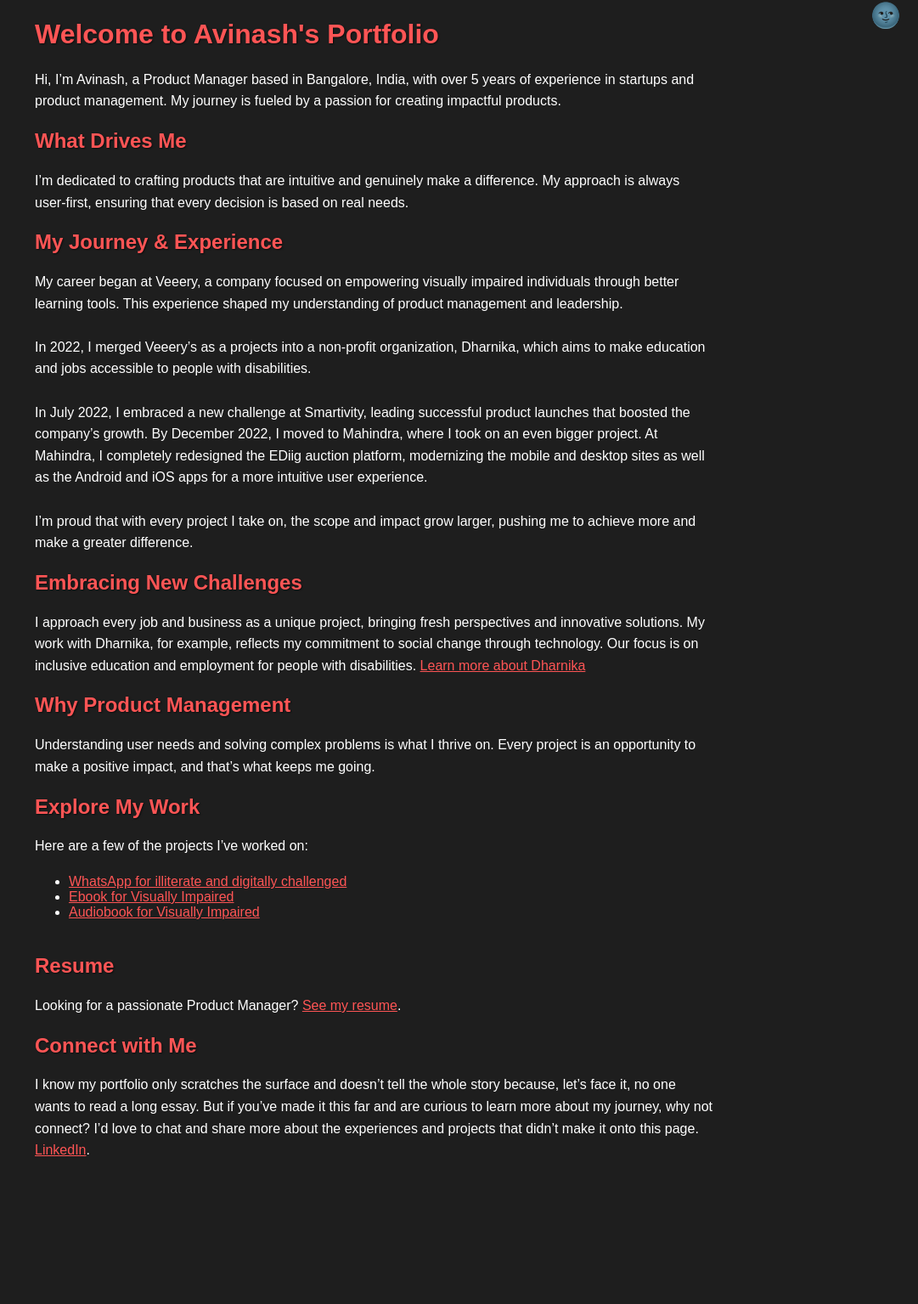
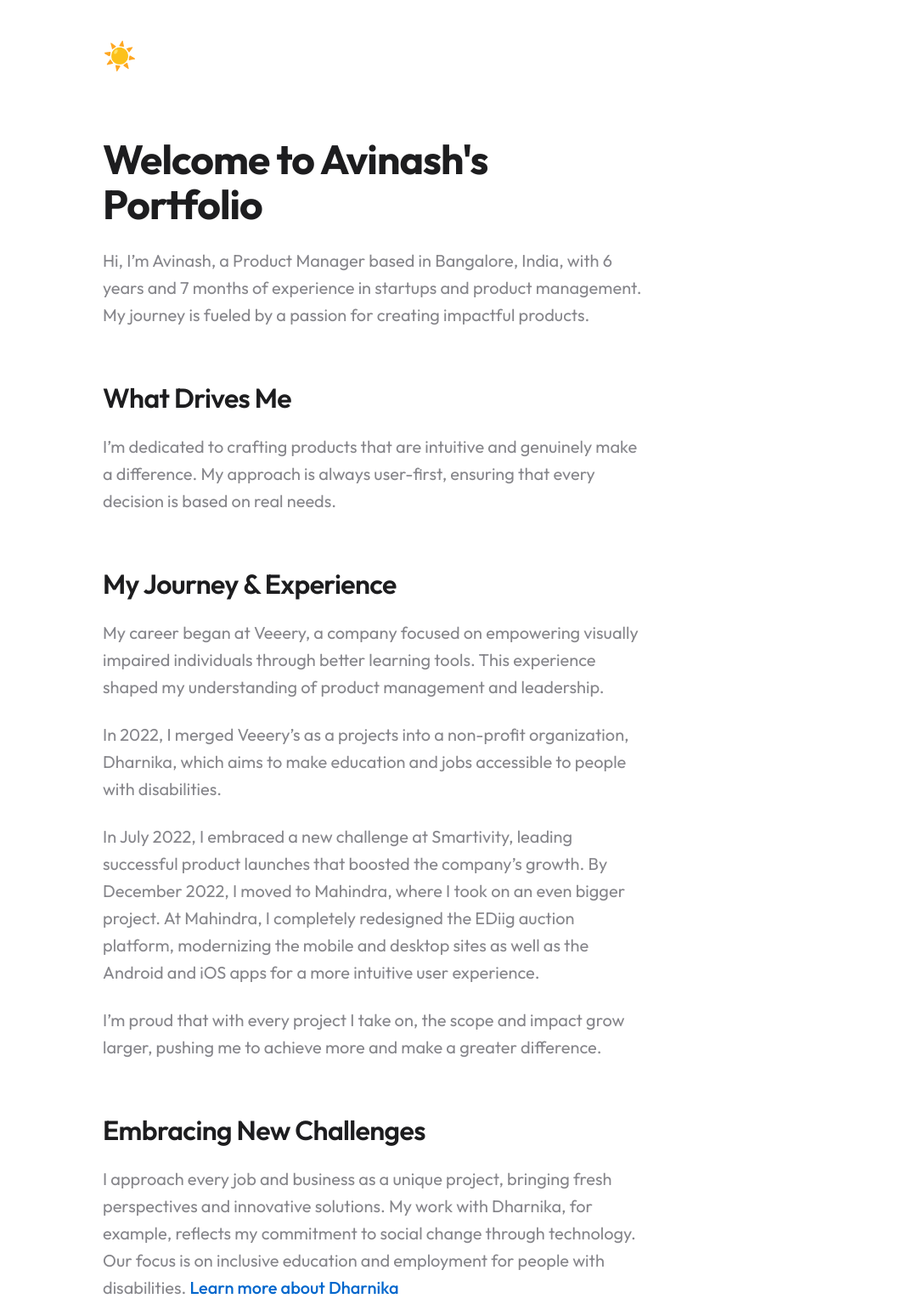
Before and after one commit to avithehacker/PM, a plain HTML site: page index.html in a window 1280 px wide. Shown: the part 19-1554 px from the top of the page at 85% size, without its empty margins (199-1280 px from the left). Before the commit the page ends 1426 px from the top, so only its background shows below. Drawn offline with Linux system fonts and the light colour scheme.

Commit message:
new design with antigravity

```diff
--- a/index.html
+++ b/index.html
@@ -1,152 +1,159 @@
 <!DOCTYPE html>
-<html lang="en">
+<html lang="en" data-theme="light">
+
 <head>
     <meta charset="UTF-8">
     <meta name="viewport" content="width=device-width, initial-scale=1.0">
     <title>Avinash's Portfolio</title>
     <link rel="icon" type="image/png" href="https://github.com/favicon.ico">
-    <style>
-        body {
-            font-family: 'Arial', sans-serif;
-            margin: 0;
-            padding: 0;
-            background-color: #1e1e1e; /* Dark background color */
-            color: #ffffff; /* Light text color */
-            transition: background-color 0.5s, color 0.5s;
-        }
-
-        .container {
-            max-width: 800px;
-            margin: auto;
-            padding: 20px;
-        }
-
-        .toggle-btn {
-            position: fixed;
-            top: 20px;
-            right: 20px;
-            cursor: pointer;
-            font-size: 1.8rem; /* Slightly larger font size */
-        }
-
-        .toggle-btn:before {
-            content: '🌚'; /* Moon icon for dark mode by default */
-            color: #bf55ec; /* Purple color for dark mode icon */
-        }
-
-        /* Light mode styles */
-        .light-mode {
-            background-color: #ffffff;
-            color: #000000;
-        }
-
-        .light-mode .toggle-btn:before {
-            content: '🌞'; /* Sun icon for light mode */
-            color: #ff9900; /* Orange color for light mode icon */
-        }
-
-        h1, h2, h3 {
-            color: #ff5555; /* Reddish color for headings */
-            text-shadow: 1px 1px 2px rgba(0, 0, 0, 0.6); /* Slight text shadow for better contrast */
-        }
-
-        a {
-            color: #ff5555; /* Red color for links */
-        }
-
-        p {
-            line-height: 1.6;
-            margin-bottom: 20px; /* Increased spacing between paragraphs */
-        }
-
-        .resume-section {
-            margin-top: 40px;
-        }
-
-        .resume-btn {
-            display: block;
-            margin-top: 20px;
-            padding: 10px;
-            background-color: #bf55ec; /* Purple color for button background */
-            color: #ffffff; /* Text color for the button */
-            text-align: center;
-            text-decoration: none;
-            border-radius: 5px;
-            cursor: pointer;
-        }
-    </style>
+    <link rel="stylesheet" href="style.css">
+    <link rel="preconnect" href="https://fonts.googleapis.com">
+    <link rel="preconnect" href="https://fonts.gstatic.com" crossorigin>
+    <link href="https://fonts.googleapis.com/css2?family=Outfit:wght@300;400;500;600;700;800&display=swap"
+        rel="stylesheet">
     <script type="text/javascript">
-        (function(c,l,a,r,i,t,y){
-            c[a]=c[a]||function(){(c[a].q=c[a].q||[]).push(arguments)};
-            t=l.createElement(r);t.async=1;t.src="https://www.clarity.ms/tag/"+i;
-            y=l.getElementsByTagName(r)[0];y.parentNode.insertBefore(t,y);
+        (function (c, l, a, r, i, t, y) {
+            c[a] = c[a] || function () { (c[a].q = c[a].q || []).push(arguments) };
+            t = l.createElement(r); t.async = 1; t.src = "https://www.clarity.ms/tag/" + i;
+            y = l.getElementsByTagName(r)[0]; y.parentNode.insertBefore(t, y);
         })(window, document, "clarity", "script", "mjjppi513f");
     </script>
 </head>
+
 <body>
 
-<div class="toggle-btn" onclick="toggleMode()"></div>
+    <div class="container">
+        <div class="top-icon" id="theme-toggle" onclick="toggleMode()" aria-label="Toggle Dark Mode">☀️</div>
 
-<div class="container">
+        <main>
+            <section class="intro">
                 <h1>Welcome to Avinash's Portfolio</h1>
+                <p>
+                    Hi, I’m Avinash, a Product Manager based in Bangalore, India, with <span
+                        id="experience-counter"></span> of experience in
+                    startups and product management. My journey is fueled by a passion for creating impactful products.
+                </p>
+            </section>
 
-    <p>
-
-        Hi, I’m Avinash, a Product Manager based in Bangalore, India, with over 5 years of experience in startups and product management. My journey is fueled by a passion for creating impactful products.
-    </p>
-
+            <section>
                 <h2>What Drives Me</h2>
                 <p>
-        I’m dedicated to crafting products that are intuitive and genuinely make a difference. My approach is always user-first, ensuring that every decision is based on real needs.
+                    I’m dedicated to crafting products that are intuitive and genuinely make a difference. My approach
+                    is always user-first, ensuring that every decision is based on real needs.
                 </p>
+            </section>
 
+            <section>
                 <h2>My Journey & Experience</h2>
                 <p>
-        My career began at Veeery, a company focused on empowering visually impaired individuals through better learning tools. This experience shaped my understanding of product management and leadership.
-<br><br>
-In 2022, I merged Veeery’s as a projects into a non-profit organization, Dharnika, which aims to make education and jobs accessible to people with disabilities.
-<br><br>
-In July 2022, I embraced a new challenge at Smartivity, leading successful product launches that boosted the company’s growth. By December 2022, I moved to Mahindra, where I took on an even bigger project. At Mahindra, I completely redesigned the EDiig auction platform, modernizing the mobile and desktop sites as well as the Android and iOS apps for a more intuitive user experience.
+                    My career began at Veeery, a company focused on empowering visually impaired individuals through
+                    better learning tools. This experience shaped my understanding of product management and leadership.
+                </p>
+                <p>
+                    In 2022, I merged Veeery’s as a projects into a non-profit organization, Dharnika, which aims to
+                    make education and jobs accessible to people with disabilities.
+                </p>
+                <p>
+                    In July 2022, I embraced a new challenge at Smartivity, leading successful product launches that
+                    boosted the company’s growth. By December 2022, I moved to Mahindra, where I took on an even bigger
+                    project. At Mahindra, I completely redesigned the EDiig auction platform, modernizing the mobile and
+                    desktop sites as well as the Android and iOS apps for a more intuitive user experience.
+                </p>
+                <p>
+                    I’m proud that with every project I take on, the scope and impact grow larger, pushing me to achieve
+                    more and make a greater difference.
+                </p>
+            </section>
 
-<br><br>
-I’m proud that with every project I take on, the scope and impact grow larger, pushing me to achieve more and make a greater difference.
-
-</p>
-
+            <section>
                 <h2>Embracing New Challenges</h2>
                 <p>
-        I approach every job and business as a unique project, bringing fresh perspectives and innovative solutions. My work with Dharnika, for example, reflects my commitment to social change through technology. Our focus is on inclusive education and employment for people with disabilities.&nbsp;<a href="https://dharnikafoundation.org/">Learn more about Dharnika</a> </p>
+                    I approach every job and business as a unique project, bringing fresh perspectives and innovative
+                    solutions. My work with Dharnika, for example, reflects my commitment to social change through
+                    technology. Our focus is on inclusive education and employment for people with disabilities. <a
+                        href="https://dharnikafoundation.org/">Learn more about Dharnika</a>
+                </p>
+            </section>
 
+            <section>
+                <h2>Why Product Management</h2>
+                <p>Understanding user needs and solving complex problems is what I thrive on. Every project is an
+                    opportunity to make a positive impact, and that’s what keeps me going.</p>
+            </section>
 
-    <h2>Why Product Management</h2>
-    <p>Understanding user needs and solving complex problems is what I thrive on. Every project is an opportunity to make a positive impact, and that’s what keeps me going.</p>
-
+            <section>
                 <h2>Explore My Work</h2>
                 <p>Here are a few of the projects I’ve worked on:</p>
-
                 <ul>
-        <li><a href="/PM/pdf/prd/Building WhatsApp for illiterate and digitally challenged.pdf">WhatsApp for illiterate and digitally challenged</a></li>
-        <li><a href="/PM/pdf/prd/Veeery Accessible Ebook for Visually Impaired.pdf">Ebook for Visually Impaired</a></li>
-        <li><a href="/PM/pdf/prd/Veeery Accessible Audiobook for Visually Impaired.pdf">Audiobook for Visually Impaired</a></li>
+                    <li><a href="pdf/prd/Building WhatsApp for illiterate and digitally challenged.pdf">WhatsApp for
+                            illiterate and digitally challenged</a></li>
+                    <li><a href="pdf/prd/Veeery Accessible Ebook for Visually Impaired.pdf">Ebook for Visually
+                            Impaired</a></li>
+                    <li><a href="pdf/prd/Veeery Accessible Audiobook for Visually Impaired.pdf">Audiobook for
+                            Visually Impaired</a></li>
                 </ul>
+            </section>
 
             <div class="resume-section">
                 <h2>Resume</h2>
-        <p>Looking for a passionate Product Manager? <a href="/PM/pdf/resume/Avinash-Singh-Resume.pdf" target="_blank">See my resume</a>.</p>
+                <p>Looking for a passionate Product Manager?</p>
+                <a href="pdf/resume/Avinash-Singh-Resume.pdf" target="_blank" class="resume-btn">See my resume</a>
 
-         <!-- Add your LinkedIn profile link here -->
-          <h2>Connect with Me        </h2>
-         <p>I know my portfolio only scratches the surface and doesn’t tell the whole story because, let’s face it, no one wants to read a long essay. But if you’ve made it this far and are curious to learn more about my journey, why not connect? I’d love to chat and share more about the experiences and projects that didn’t make it onto this page. <a href="https://www.linkedin.com/in/avithehacker/" target="_blank">LinkedIn</a>.</p>
+                <div style="margin-top: 30px;">
+                    <h3>Connect with Me</h3>
+                    <p>I know my portfolio only scratches the surface. If you’re curious to learn more about my journey,
+                        let's connect!</p>
+                    <a href="https://www.linkedin.com/in/avithehacker/" target="_blank">LinkedIn Profile</a>
+                </div>
+            </div>
+        </main>
 
-    </div>
+        <footer>
+            <p>&copy;
+                <script>document.write(new Date().getFullYear())</script> Avinash Singh. All rights reserved.
+            </p>
+        </footer>
     </div>
 
     <script>
         function toggleMode() {
-        const body = document.body;
-        body.classList.toggle("light-mode");
+            const html = document.documentElement;
+            const currentTheme = html.getAttribute("data-theme");
+            const newTheme = currentTheme === "light" ? "dark" : "light";
+            html.setAttribute("data-theme", newTheme);
+
+            const icon = document.getElementById("theme-toggle");
+            icon.textContent = newTheme === "light" ? "☀️" : "✨";
+
+            // Save preference
+            localStorage.setItem("theme", newTheme);
         }
+
+        function updateExperience() {
+            const startDate = new Date('2019-04-01'); // April 2019
+            const currentDate = new Date();
+
+            let years = currentDate.getFullYear() - startDate.getFullYear();
+            let months = currentDate.getMonth() - startDate.getMonth();
+
+            if (months < 0) {
+                years--;
+                months += 12;
+            }
+
+            const experienceText = `${years} years and ${months} months`;
+            document.getElementById('experience-counter').textContent = experienceText;
+        }
+
+        // Load preference
+        const savedTheme = localStorage.getItem("theme") || "light";
+        document.documentElement.setAttribute("data-theme", savedTheme);
+        document.getElementById("theme-toggle").textContent = savedTheme === "light" ? "☀️" : "✨";
+
+        // Init experience counter
+        updateExperience();
     </script>
 
 </body>
+
 </html>
--- /dev/null
+++ b/style.css
@@ -0,0 +1,197 @@
+:root {
+    /* Minimalist Light Theme */
+    --bg-color: #ffffff;
+    --text-color: #1d1d1f;
+    /* Apple dark gray */
+    --heading-color: #1d1d1f;
+    --accent-color: #0066cc;
+    /* Classic blue link */
+    --secondary-text: #86868b;
+    --card-bg: #ffffff;
+    --border-color: #d2d2d7;
+    --font-main: 'Outfit', -apple-system, BlinkMacSystemFont, 'Segoe UI', Roboto, Oxygen, Ubuntu, Cantarell, 'Open Sans', 'Helvetica Neue', sans-serif;
+}
+
+[data-theme="dark"] {
+    /* Minimalist Dark Theme */
+    --bg-color: #000000;
+    --text-color: #f5f5f7;
+    /* Apple light gray */
+    --heading-color: #f5f5f7;
+    --accent-color: #2997ff;
+    /* Apple blue */
+    --secondary-text: #86868b;
+    --card-bg: #000000;
+    --border-color: #424245;
+}
+
+body {
+    font-family: var(--font-main);
+    background-color: var(--bg-color);
+    color: var(--text-color);
+    margin: 0;
+    padding: 0;
+    line-height: 1.5;
+    -webkit-font-smoothing: antialiased;
+    -moz-osx-font-smoothing: grayscale;
+    transition: background-color 0.3s ease, color 0.3s ease;
+}
+
+.container {
+    max-width: 640px;
+    margin: 0 auto;
+    padding: 180px 20px 100px 20px;
+    position: relative;
+}
+
+/* Top Icon - Static & Clean */
+.top-icon {
+    position: absolute;
+    top: 60px;
+    left: 20px;
+    font-size: 2rem;
+    cursor: pointer;
+    user-select: none;
+    transition: opacity 0.2s;
+    color: var(--heading-color);
+}
+
+.top-icon:hover {
+    opacity: 0.7;
+}
+
+/* Typography */
+h1,
+h2,
+h3 {
+    color: var(--heading-color);
+    margin-top: 0;
+    line-height: 1.1;
+    letter-spacing: -0.02em;
+}
+
+h1 {
+    font-size: 3rem;
+    /* Large and bold */
+    margin-bottom: 1.5rem;
+    font-weight: 700;
+}
+
+h2 {
+    font-size: 2rem;
+    margin-top: 4rem;
+    /* Generous spacing */
+    margin-bottom: 1.5rem;
+    font-weight: 600;
+}
+
+p {
+    margin-bottom: 1.5rem;
+    color: var(--secondary-text);
+    font-size: 1.25rem;
+    /* Larger body text */
+    font-weight: 400;
+    line-height: 1.6;
+}
+
+a {
+    color: var(--accent-color);
+    text-decoration: none;
+    font-weight: 500;
+    transition: opacity 0.2s;
+}
+
+a:hover {
+    opacity: 0.7;
+    text-decoration: none;
+}
+
+/* Lists */
+ul {
+    list-style-type: none;
+    padding: 0;
+}
+
+li {
+    margin-bottom: 1rem;
+    font-size: 1.15rem;
+}
+
+li a {
+    display: inline-block;
+}
+
+/* Resume Section - Simplified */
+.resume-section {
+    margin-top: 80px;
+    padding-top: 40px;
+    border-top: 1px solid var(--border-color);
+    text-align: left;
+    /* Left aligned for minimalism */
+}
+
+.resume-section h2 {
+    margin-top: 0;
+    font-size: 1.5rem;
+}
+
+.resume-btn {
+    display: inline-block;
+    margin-top: 10px;
+    font-size: 1.25rem;
+    color: var(--accent-color);
+    background: none;
+    padding: 0;
+    border: none;
+    font-weight: 500;
+}
+
+.resume-btn::after {
+    content: " ›";
+    font-size: 1.2rem;
+    transition: transform 0.2s;
+    display: inline-block;
+}
+
+.resume-btn:hover {
+    background: none;
+    transform: none;
+    opacity: 0.7;
+}
+
+.resume-btn:hover::after {
+    transform: translateX(4px);
+}
+
+/* Footer */
+footer {
+    margin-top: 100px;
+    color: var(--secondary-text);
+    font-size: 0.9rem;
+    padding-bottom: 40px;
+}
+
+/* Responsive */
+@media (max-width: 600px) {
+    .container {
+        padding: 140px 20px 60px 20px;
+    }
+
+    .top-icon {
+        top: 40px;
+        font-size: 1.8rem;
+    }
+
+    h1 {
+        font-size: 2.5rem;
+    }
+
+    h2 {
+        font-size: 1.75rem;
+        margin-top: 3rem;
+    }
+
+    p {
+        font-size: 1.15rem;
+    }
+}
```
Also changed, not shown: old_portfolio_v2/index.html (added, +190 -0 lines), 1 other file. Lines whose indentation alone changed are shown as unchanged.
